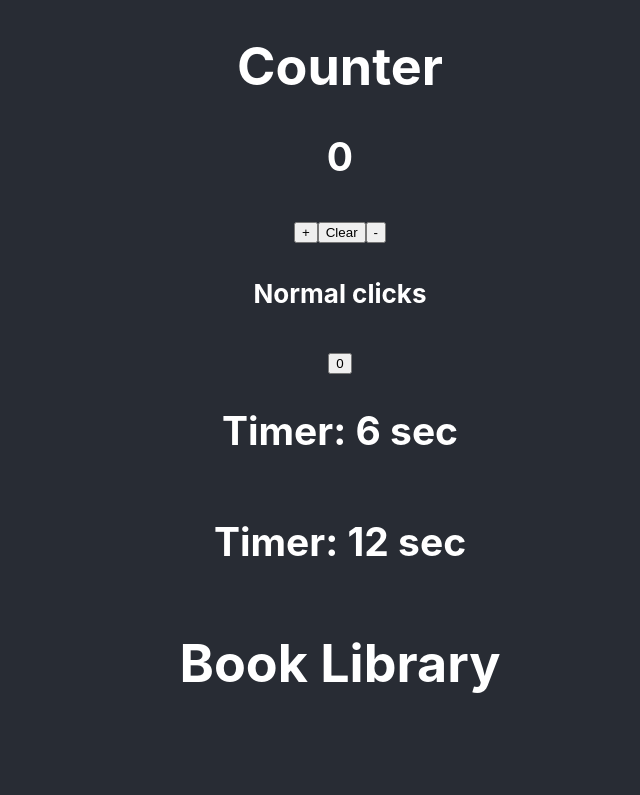
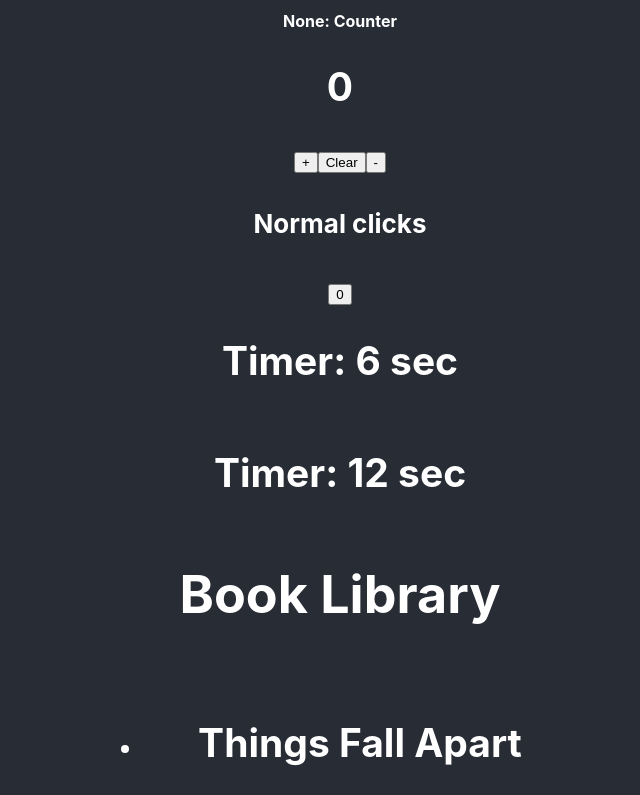
Before and after one commit to AsyaAndreeva/React-practice, a React (Create React App) app in the folder react-components/: page / in a window 1280 px wide. Shown: the top 795 px of the page, without its empty margins (300-940 px from the left). Built offline with nearby package versions, Linux system fonts and the light colour scheme.

Commit message:
Added some changes

```diff
--- a/react-components/src/components/Counter.js
+++ b/react-components/src/components/Counter.js
@@ -2,22 +2,41 @@ import { useState } from "react";
 
 export const Counter = (props)=>{
     const [count, setCount] = useState(props.start || 0);
+    const [direction, setDirection] = useState('None');
+
 
     const increadeHandler = ()=>{
         setCount(oldCount => oldCount + 1);
+        setDirection('Increment');
     }
 
     const decreasedeHandler = ()=>{
         setCount(oldCount => oldCount - 1);
+        setDirection('Decrement');
     }
 
     const clearHandler = () =>{
         setCount(0);
     }
 
+    let title = '';
+
+    if(count < 10){
+        title = 'Counter'
+    } else if (count < 20){
+        title = 'Turbo counter'
+    } else if (count < 30){
+        title = 'Mega counter'
+    } else if (count < 40){
+        title = 'Giga counter'
+    } else{
+        title = 'Counter'
+    }
+
+
     return(
         <div>
-            <h1>Counter</h1>
+            <h1 style = {{fontSize: 16 + count + 'px'}}>{direction}: {title}</h1>
             <h2>{count}</h2>
             <button onClick={increadeHandler}>+</button>
             <button onClick={clearHandler}>Clear</button>
```
